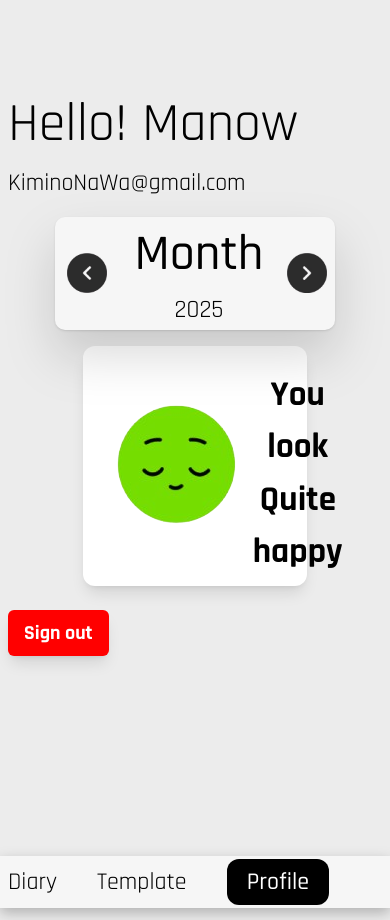
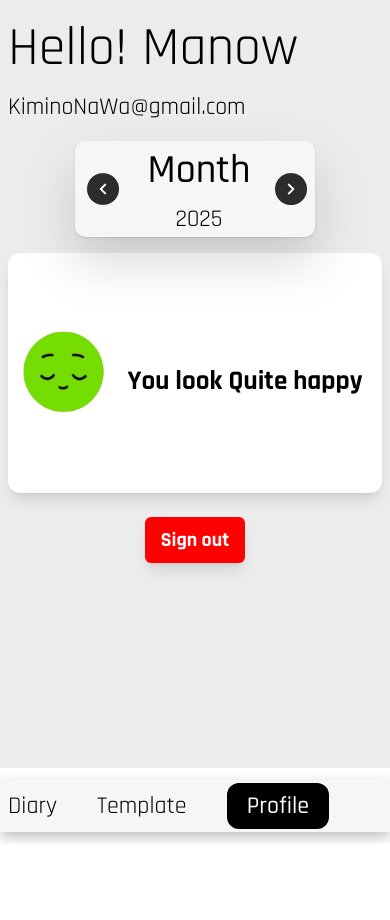
Before and after one commit to CSC105-2024/G02-forget, a React (Vite) app in the folder Front-end/: page /profile in a window 390 px wide. After the commit the page ends 844 px from the top, so only its background shows below. Built offline with nearby package versions, Linux system fonts and the light colour scheme.

Commit message:
Update ProfilePage.jsx

```diff
--- a/Front-end/src/pages/ProfilePage.jsx
+++ b/Front-end/src/pages/ProfilePage.jsx
@@ -15,9 +15,9 @@ const ProfilePage = () => {
 
   return (
       <div className='Background'>
-      <div className="flex flex-col-reverse lg:flex-col h-screen">
+      <div className="flex flex-col-reverse lg:flex-col ">
       <Navbar />
-      <div className="Background w-screen h-screen flex flex-col items-start p-2 lg:p-10">
+      <div className=" w-screen h-screen flex flex-col items-start p-2 lg:p-10">
 
         <h1 className="text-[54px] lg:text-[60px] font-medium, font-[Rajdhani]">Hello! Manow</h1>
         <p className="text-black text-[24px] lg:text-gray-600 lg:text-[30px] font-[Rajdhani]">KiminoNaWa@gmail.com</p>
@@ -25,28 +25,30 @@ const ProfilePage = () => {
         <div className="SecondaryBackground flex items-center rounded-[10px] drop-shadow-2xl justify-center gap-4 my-4 shadow lg:bg-[#ececec] lg:shadow-none">
 
           <button className="p-3 cursor-pointer">
-            <img src={left} className = "w-10" />
+            <img src={left} className = "w-8 lg:w-10" />
           </button>
           <div className="flex flex-col items-center w - 30">
-            <h2 className="text-[50px] text-[#000000] font-medium font-[Rajdhani]">Month</h2>
-            <p className="text-[#000000] text-[25px]">2025</p>
+            <h2 className="text-[40px] text-[#000000] font-medium font-[Rajdhani]">Month</h2>
+            <p className="text-[#000000] text-[24px] lg:text-[25px]">2025</p>
           </div>
           <button className="p-2 cursor-pointer">
-            <img src={right} className = "w-10"/>
+            <img src={right} className = "w-8 lg:w-10"/>
           </button>
         </div>
 
-        <div className="bg-white p-6 rounded-xl shadow-lg flex flex-row items-center  w-[60%] h-60 text-center">
-          <img src={QuietHappy} alt="Quiethappy" className= "  w-60  "  />
-          <p className="text-[35px]  font-bold font-[Rajdhani] mt-4 w-[100%]  text-center">You look Quite happy</p>
+        <div className="bg-white p-2 rounded-xl shadow-lg flex flex-row items-center  w-[100%] h-60 text-center lg:p-6 lg:w-[60%]">
+          <img src={QuietHappy} alt="Quiethappy" className= "  w-25 lg:w-60  "  />
+          <p className="text-[27px]  font-bold font-[Rajdhani] mt-4 w-[100%]  text-center lg:text-[35px]">You look Quite happy</p>
         </div>
         </div>
+        <div className=" flex flex-row justify-center w-[100%] lg:justify-start">
         <button
           onClick={handleSignOut}
           className="mt-6 px-4 py-2  text-[20px] font-[Rajdhani] font-bold rounded-md bg-[red] text-white  transition cursor-pointer shadow-lg"
         >
           Sign out
         </button>
+        </div>
       </div>
       </div>
       </div>
```
